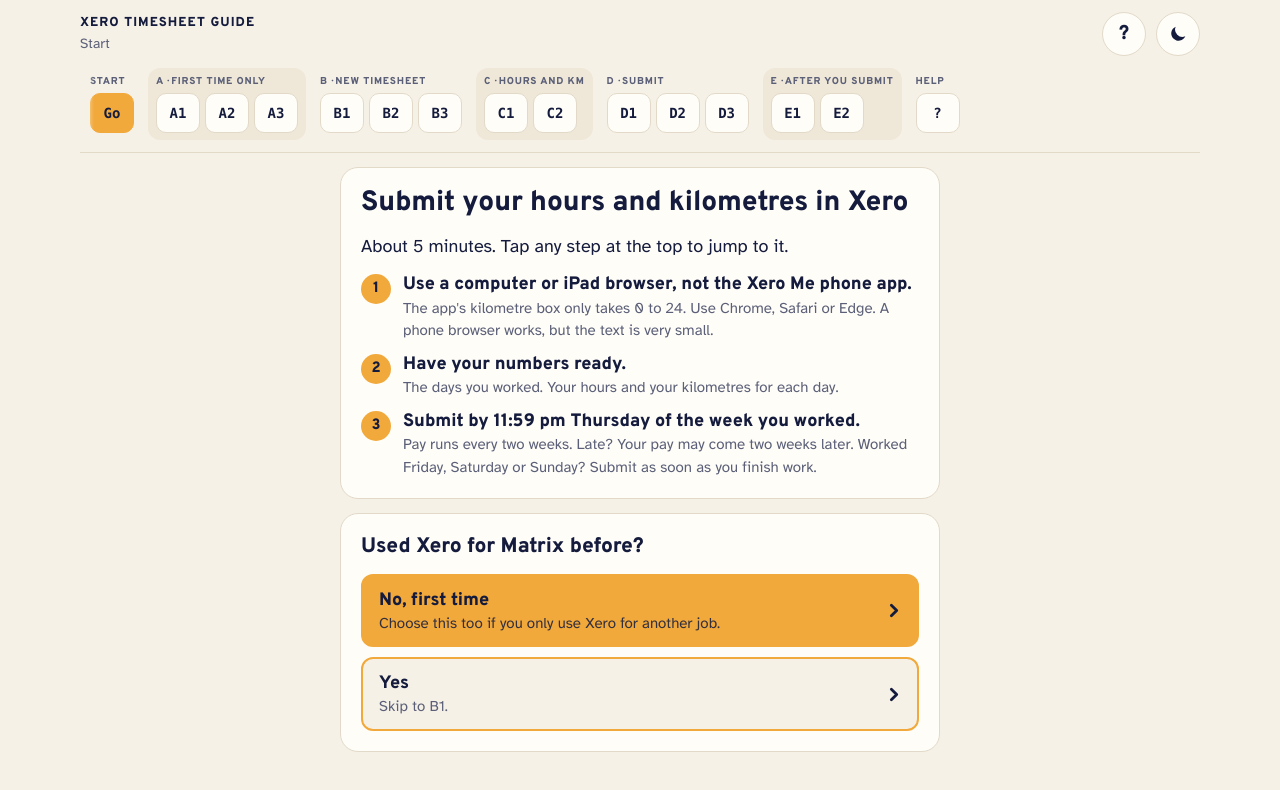
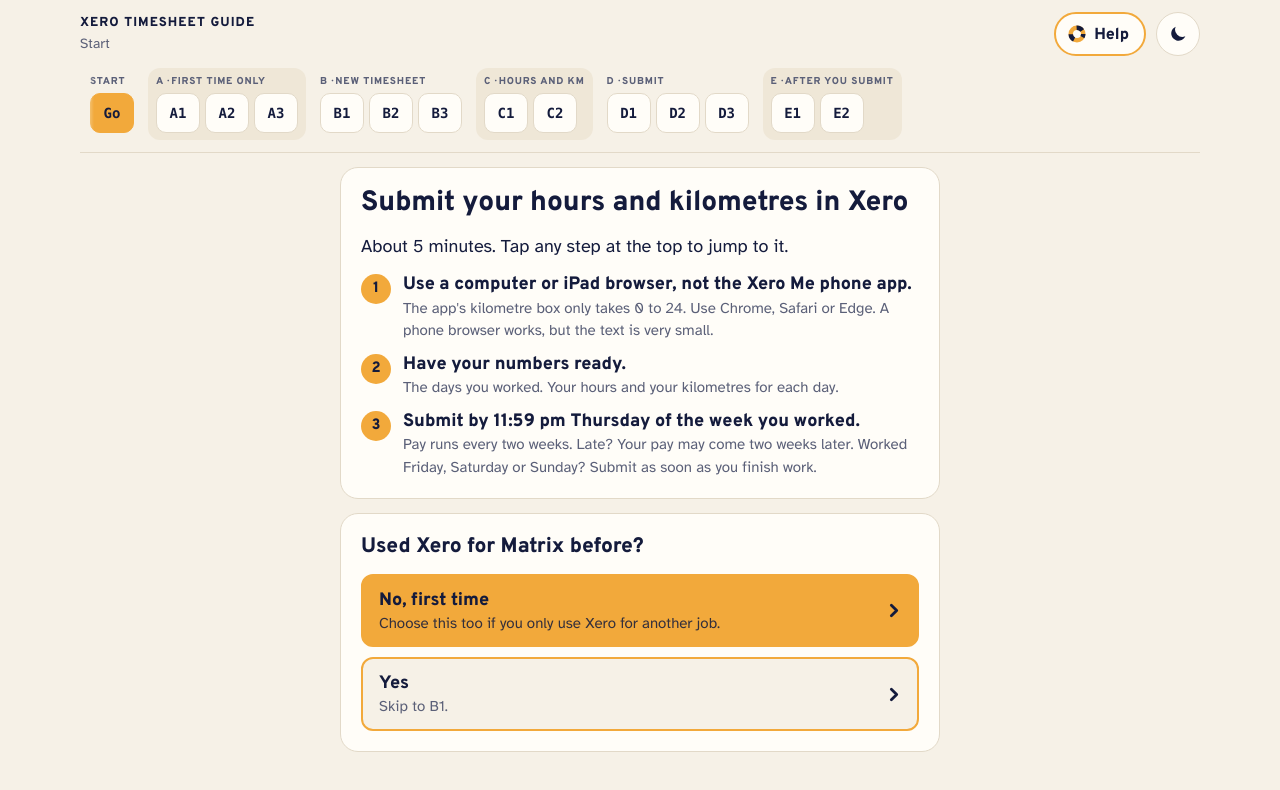
Before and after one commit to AndrewWang003/Xero-Timesheet-Guide, a plain HTML site: page index.html in a window 1280 px wide. Drawn offline with Linux system fonts and the light colour scheme; a web font is replaced by a local one.

Commit message:
One Help entry: a clear Help button at the top right
- The top-right "?" is now a Help button: a lifebuoy and the word Help, with an amber outline (44 px high).
  It is filled amber while the Help page is open.
- Help is no longer in the step strip; E2's Next still leads to Help.

Co-Authored-By: Claude Opus 5.5 <noreply@anthropic.com>
Claude-Session: https://claude.ai/code/session_01Hs1ArB2itc7KTC1oNZSEcK

```diff
--- a/index.html
+++ b/index.html
@@ -60,7 +60,13 @@ header{position:sticky;top:0;z-index:5;background:var(--bg);padding:12px 0 8px;d
 .theme,.helpbtn{height:44px;flex:none;border-radius:999px;border:1.5px solid var(--line);background:var(--surface);cursor:pointer;display:grid;place-items:center}
 .theme{width:44px}
 .theme svg{width:22px;height:22px}
-.helpbtn{width:44px;font-family:var(--f-display);font-weight:800;font-size:20px}
+.helpbtn{display:flex;align-items:center;gap:7px;padding:0 15px 0 11px;border:2px solid var(--amber);color:var(--ink);
+  font-family:var(--f-display);font-weight:800;font-size:16px;line-height:1}
+.helpbtn svg{width:20px;height:20px;flex:none}
+.helpbtn .lb1{fill:none;stroke:var(--amber);stroke-width:4.5} .helpbtn .lb2{fill:none;stroke:var(--ink);stroke-width:4.5;stroke-dasharray:6.3 9.4;stroke-dashoffset:3.1}
+.helpbtn span{padding-top:2px}
+.helpbtn[aria-current="page"]{background:var(--brand);color:var(--brand-ink)}       /* on the Help page */
+.helpbtn[aria-current="page"] .lb1{stroke:var(--brand-ink)} .helpbtn[aria-current="page"] .lb2{stroke:var(--brand)}
 
 /* step strip: swipe sideways, tap any step to jump */
 .strip{display:flex;gap:6px;overflow-x:auto;scroll-snap-type:x proximity;scrollbar-width:none;-webkit-overflow-scrolling:touch;padding:2px 34px 4px 2px;
@@ -283,7 +289,7 @@ ul.pts li.on{background:var(--amber-soft);box-shadow:0 0 0 6px var(--amber-soft)
   <header>
     <div class="bar">
       <div class="where"><b>Xero Timesheet Guide</b><span id="count"></span></div>
-      <button class="helpbtn" id="helpBtn" type="button" aria-label="Help: common problems">?</button>
+      <button class="helpbtn" id="helpBtn" type="button" aria-label="Help: common problems"><svg viewBox="0 0 20 20" aria-hidden="true"><circle class="lb1" cx="10" cy="10" r="6.25"/><circle class="lb2" cx="10" cy="10" r="6.25"/></svg><span>Help</span></button>
       <button class="theme" id="themeBtn" type="button"></button>
     </div>
     <div class="stripwrap">
@@ -544,7 +550,6 @@ window.addEventListener('resize', () => spreadBadges());
 function buildStrip(){
   const groups = [{name:'Start', ids:['start'], label:{start:'Go'}}];
   STAGES.forEach((st,i) => groups.push({name:`${st.k} · ${st.name}`, ids:STEPS.filter(s=>s.g===i).map(s=>s.id), g:i}));
-  groups.push({name:'Help', ids:['help'], label:{help:'?'}});
   $('#strip').innerHTML = groups.map(gr => `<div class="grp" data-g="${gr.g ?? ''}"><span>${esc(gr.name)}</span><div class="chips">${
     gr.ids.map(id => { const st = STEPS.find(s => s.id === id);
       return `<button class="chip" type="button" data-to="${id}" aria-label="Go to ${st ? 'step '+id+': '+esc(st.t) : id}"${st ? ` title="${esc(st.t)}"` : ''}>${(gr.label&&gr.label[id]) || id}</button>`; }).join('')
@@ -781,6 +786,7 @@ function render(id, quiet, keep){   // keep = stay at the same scroll height (af
   const list = STEPS.filter(x => order().includes(x.id));
   $('#count').textContent = id === 'start' ? 'Start' : id === 'help' ? 'Help' : `${id} · ${list.indexOf(s)+1} of ${list.length}`;
   syncStrip(id);
+  if (id === 'help') $('#helpBtn').setAttribute('aria-current', 'page'); else $('#helpBtn').removeAttribute('aria-current');
   if (!quiet && was && was !== id && !matchMedia('(prefers-reduced-motion: reduce)').matches) {
     const v = $('#view'); v.classList.remove('inR','inL'); void v.offsetWidth;
     v.classList.add(ORDER.indexOf(id) > ORDER.indexOf(was) ? 'inR' : 'inL');
```
Also changed, not shown: 1 other file.
